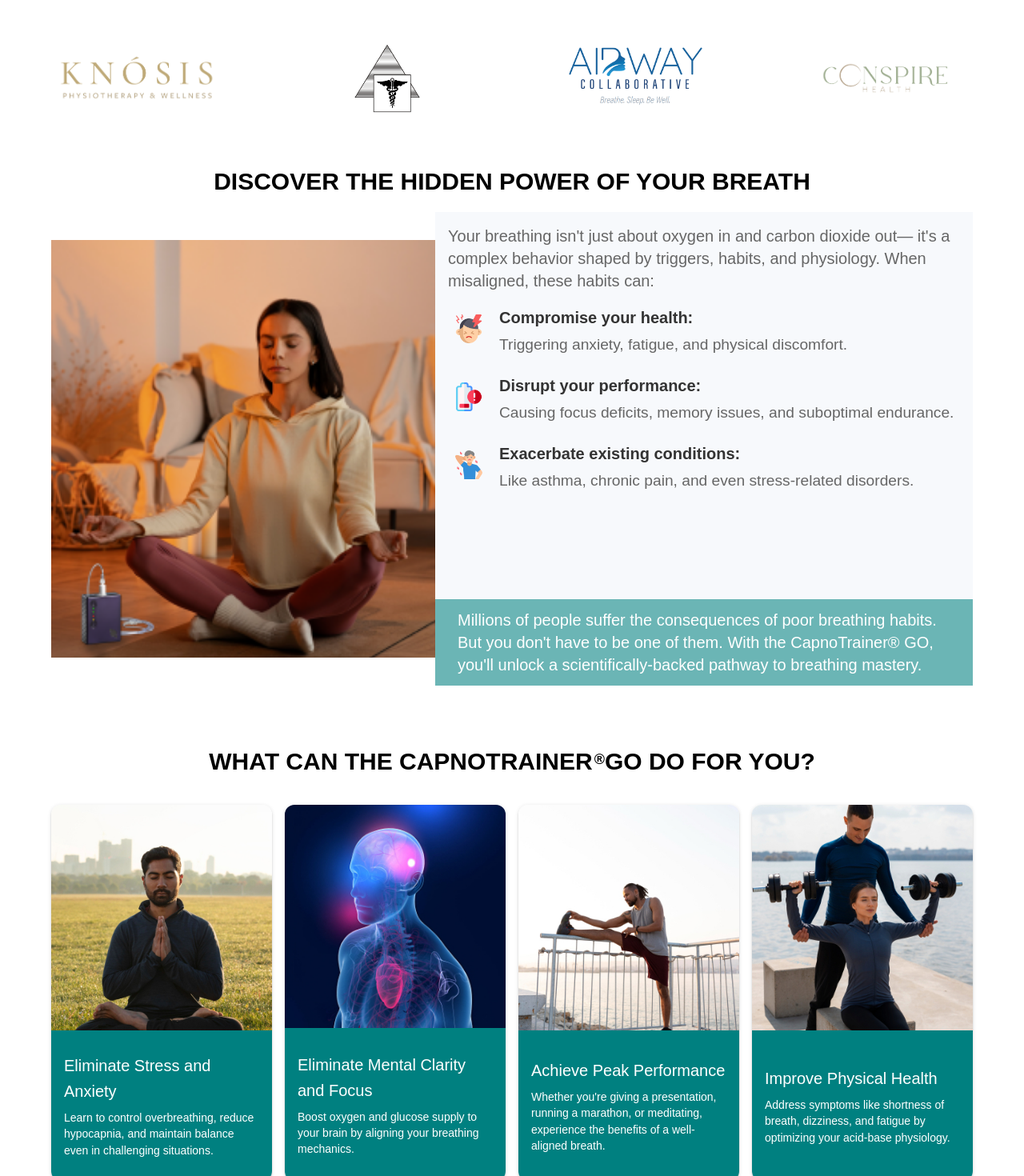
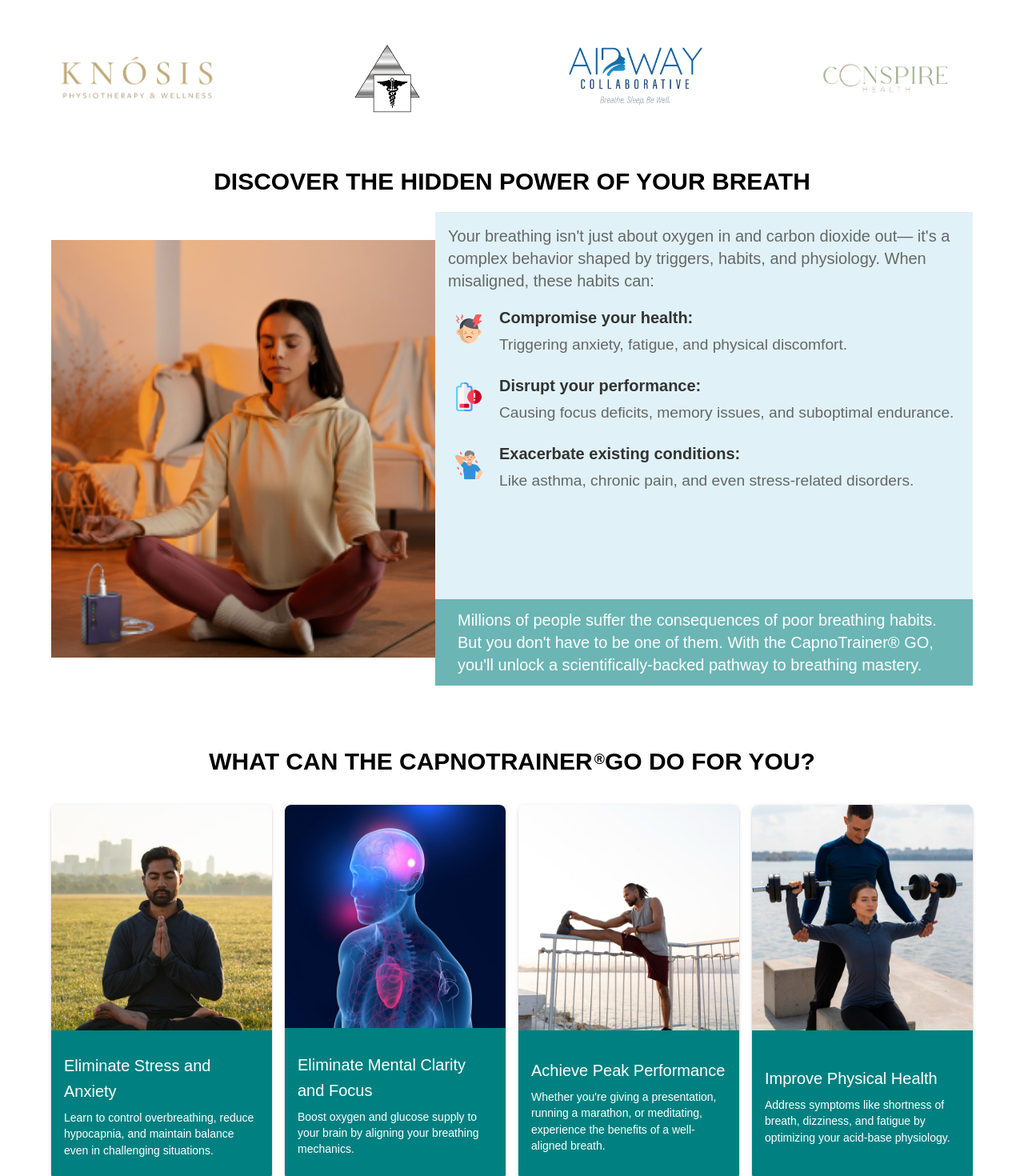
Before and after one commit to sidhant48/CAPNOTRAINER, a React (Vite) app: page / in a window 1280 px wide. Shown: the top 1470 px of the page at 80% size. Built offline with nearby package versions, Linux system fonts and the light colour scheme.

Commit message:
most chnages done

```diff
--- a/src/components/BreathingComponent.jsx
+++ b/src/components/BreathingComponent.jsx
@@ -124,7 +124,7 @@
             justifyContent: "space-between",
             height: "74vh", // Set height to adjust based on content
             maxHeight: "800px", // Limit maximum height
-            background: "#f7f9fc",
+            background: "#E0F2F7",
             padding: "0px", // Add consistent padding for spacing
           }}
         >
--- a/src/components/WhatCan.jsx
+++ b/src/components/WhatCan.jsx
@@ -37,7 +37,7 @@
             display="flex"
             flexDirection="column"
             height="470px" // Reduced the height slightly
-            borderRadius="12px"
+            borderRadius="8px"
             overflow="hidden"
             boxShadow={2}
           >
@@ -83,7 +83,7 @@
             display="flex"
             flexDirection="column"
             height="470px" // Reduced the height slightly
-            borderRadius="12px"
+            borderRadius="8px"
             overflow="hidden"
             boxShadow={2}
           >
@@ -127,7 +127,7 @@
             display="flex"
             flexDirection="column"
             height="470px" // Reduced the height slightly
-            borderRadius="12px"
+            borderRadius="8px"
             overflow="hidden"
             boxShadow={2}
           >
@@ -171,7 +171,7 @@
             display="flex"
             flexDirection="column"
             height="470px" // Reduced the height slightly
-            borderRadius="12px"
+            borderRadius="8px"
             overflow="hidden"
             boxShadow={2}
           >
```
